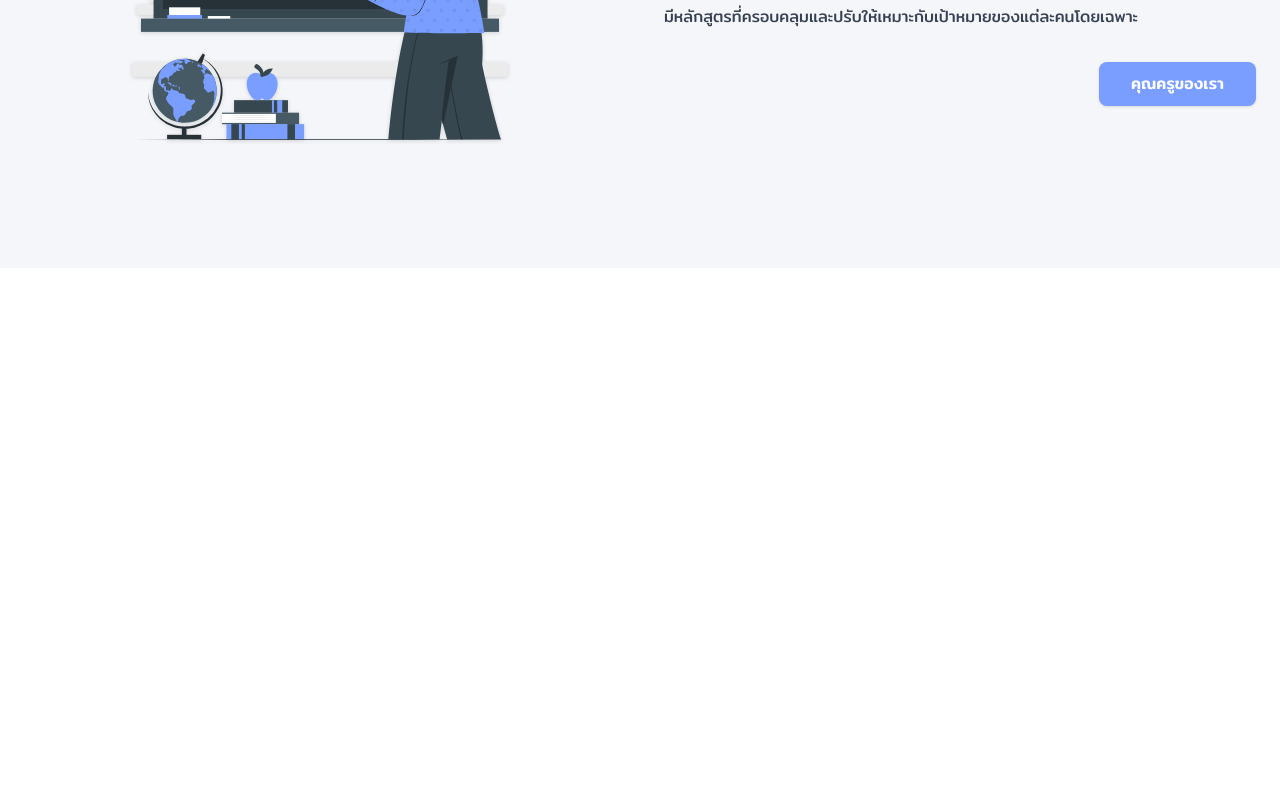
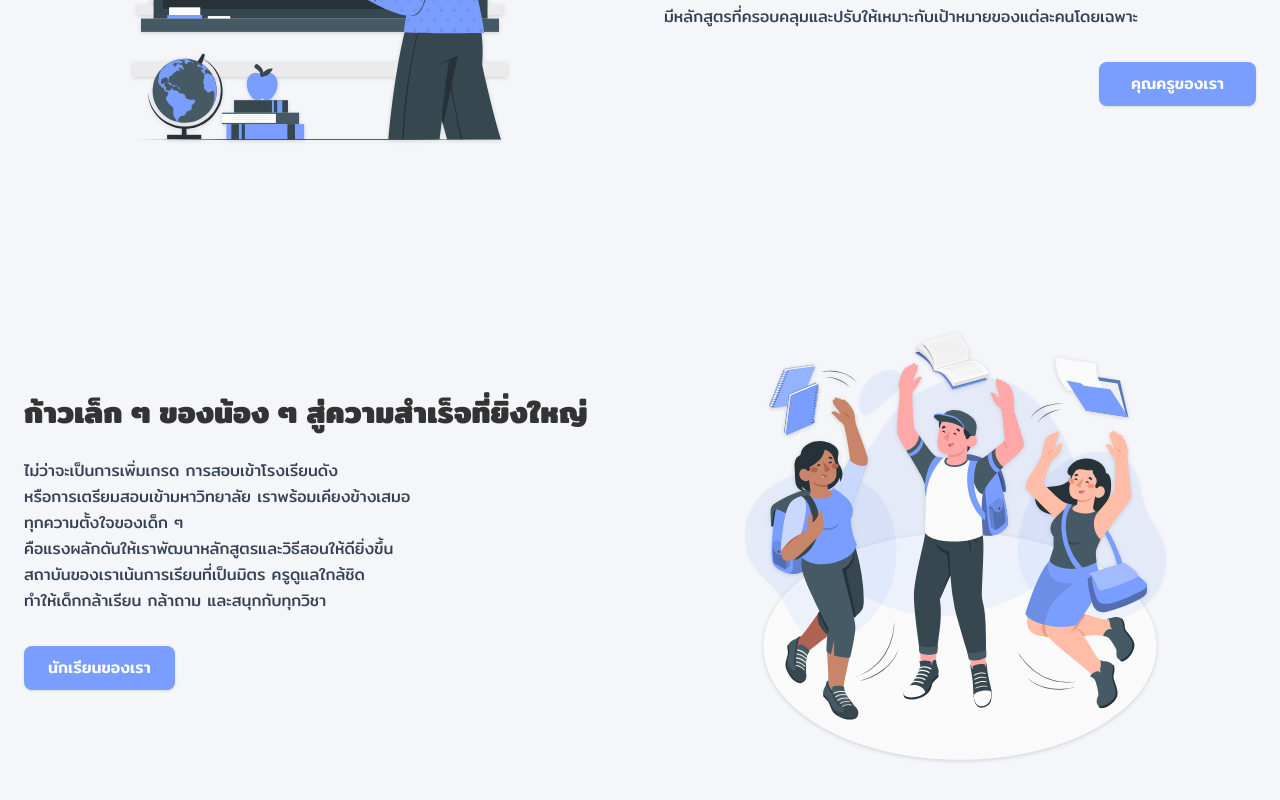
Before and after one commit to DarlinghoneyA/drtutor, a React (Vite) app: page / in a window 1280 px wide. Shown: the part 1042-1842 px from the top of the page. Before the commit the page ends 1310 px from the top, so only its background shows below. Built offline with nearby package versions, Linux system fonts and the light colour scheme.

Commit message:
update Home.jsx

```diff
--- a/src/components/Home.jsx
+++ b/src/components/Home.jsx
@@ -2,6 +2,7 @@ import React from 'react';
 // นำเข้ารูปภาพสำหรับส่วนที่ 1 และ 2
 import teachingImg from '../assets/Teaching-cuate.svg';
 import teacherBoardImg from '../assets/Teacher-blackboard.svg';
+import happyStudentImg from '../assets/Happy_student.svg';
 
 function Home() {
   return (
@@ -93,6 +94,38 @@ function Home() {
           </div>
 
         </div>
+        <div className="mt-32 grid grid-cols-1 md:grid-cols-2 gap-12 items-center">
+
+          {/* คอลัมน์ซ้าย: ข้อความบรรยาย */}
+          <div className="flex flex-col items-start text-left">
+            <h2 className="text-2xl md:text-3xl font-bold text-[#333] mb-6 leading-snug">
+              ก้าวเล็ก ๆ ของน้อง ๆ สู่ความสำเร็จที่ยิ่งใหญ่
+            </h2>
+
+            <p className="text-gray-700 text-sm md:text-base leading-relaxed mb-8">
+              ไม่ว่าจะเป็นการเพิ่มเกรด การสอบเข้าโรงเรียนดัง<br />
+              หรือการเตรียมสอบเข้ามหาวิทยาลัย เราพร้อมเคียงข้างเสมอ<br />
+              ทุกความตั้งใจของเด็ก ๆ<br />
+              คือแรงผลักดันให้เราพัฒนาหลักสูตรและวิธีสอนให้ดียิ่งขึ้น<br />
+              สถาบันของเราเน้นการเรียนที่เป็นมิตร ครูดูแลใกล้ชิด<br />
+              ทำให้เด็กกล้าเรียน กล้าถาม และสนุกกับทุกวิชา
+            </p>
+
+            <button className="bg-[#799eff] hover:bg-[#5a7ecc] text-white px-6 py-2.5 rounded-lg font-medium transition-colors shadow-sm">
+              นักเรียนของเรา
+            </button>
+          </div>
+
+          {/* คอลัมน์ขวา: รูปภาพเด็กนักเรียน */}
+          <div className="flex justify-center md:justify-center">
+            <img
+              src={happyStudentImg}
+              alt="Happy Students"
+              className="w-full max-w-[450px] object-contain drop-shadow-sm"
+            />
+          </div>
+
+        </div>
 
       </div>
     </div>
--- a/src/index.css
+++ b/src/index.css
@@ -1,4 +1,7 @@
 @import "tailwindcss";
+@theme {
+  --font-sans: 'Mitr', sans-serif;
+}
 body {
   font-family: 'Mitr', sans-serif;
 }
```
Also changed, not shown: src/assets/Happy_student.svg (added).
